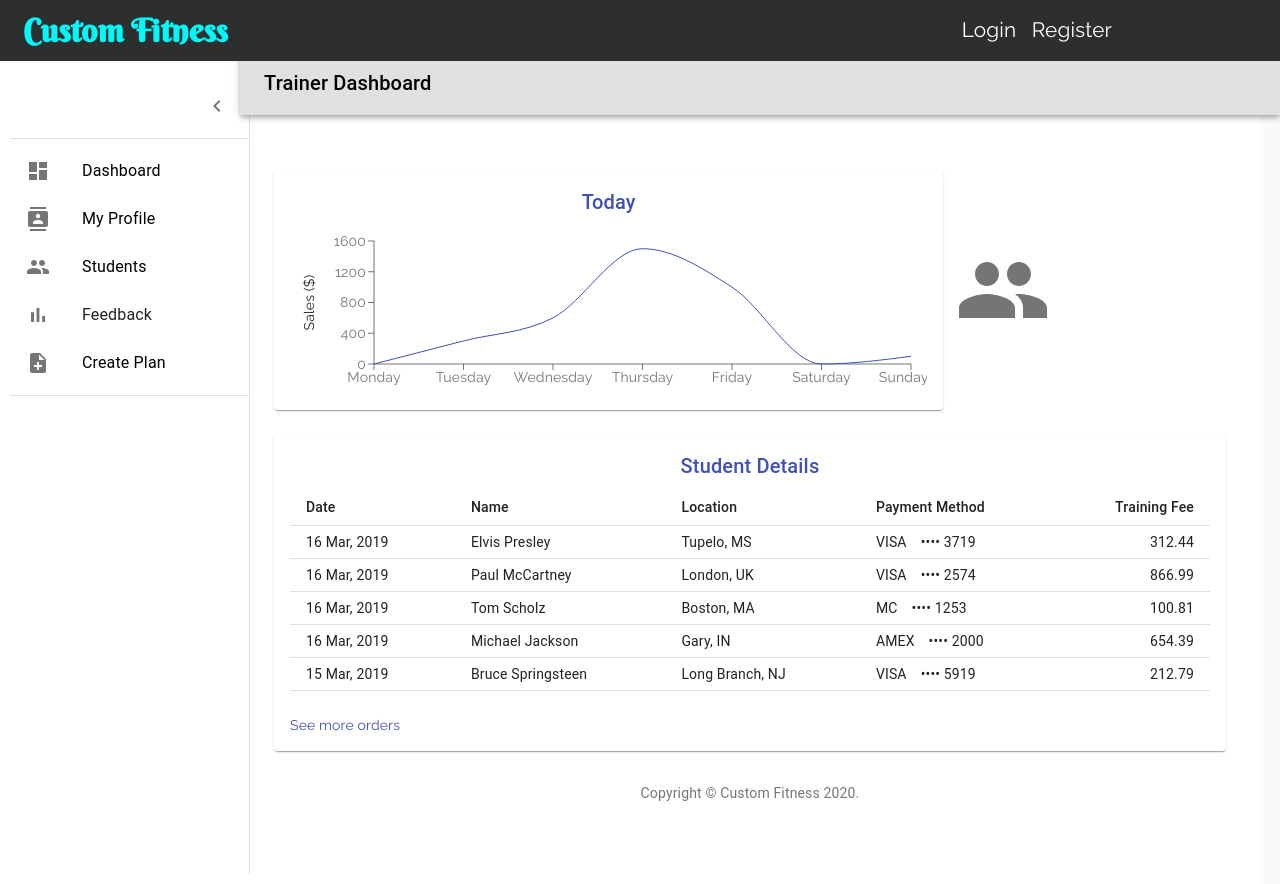
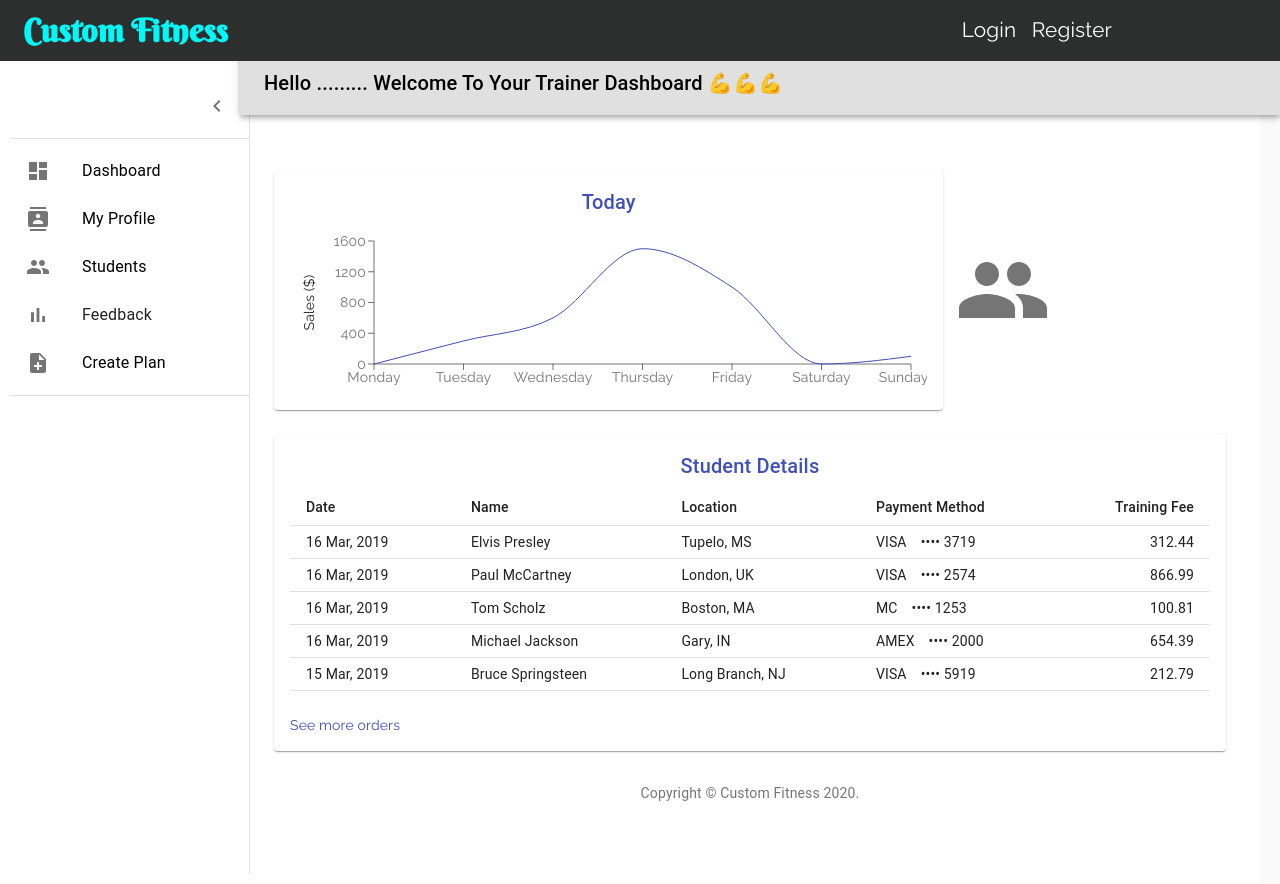
Before and after one commit to Meghanath91/CustomFitness, a React (Create React App) app in the folder my-app/: page /trainer/dashboard in a window 1280 px wide. Built offline with nearby package versions, Linux system fonts and the light colour scheme; no server answers.

Commit message:
added trainer name to dashboard

```diff
--- a/my-app/src/components/Trainer/Dashboard/Students.js
+++ b/my-app/src/components/Trainer/Dashboard/Students.js
@@ -121,7 +121,7 @@ export default function Students(props) {
   return (
     <div className={classes.root}>
       <CssBaseline />
-      <TrainerAppSideBar />
+      <TrainerAppSideBar trainerData={props.trainerData} />
       <main className={classes.content}>
         <Grid item xs={12} md={12} lg={20}>
           <StudentsItem myStudents={props.myStudents} />
--- a/my-app/src/components/Trainer/Dashboard/TrainerAppSidebar.js
+++ b/my-app/src/components/Trainer/Dashboard/TrainerAppSidebar.js
@@ -149,13 +149,8 @@ export default function TrainerAppSideBar(props) {
             noWrap
             className={classes.title}
           >
-            Trainer Dashboard
+            Hello {props.trainerData.name} ......... Welcome To Your Trainer Dashboard 💪💪💪
           </Typography>
-          {/* <IconButton color="inherit">
-            <Badge badgeContent={4} color="secondary">
-              <NotificationsIcon />
-            </Badge>
-          </IconButton> */}
         </Toolbar>
       </AppBar>
       <Drawer
--- a/my-app/src/components/Trainer/TrainerDashboard.js
+++ b/my-app/src/components/Trainer/TrainerDashboard.js
@@ -174,7 +174,7 @@ export default function TrainerDashboard(props) {
   return (
     <div className={classes.root}>
       <CssBaseline />
-      <TrainerAppSideBar subscriptions={subscriptions} />
+      <TrainerAppSideBar trainerData={props.trainerData} subscriptions={subscriptions} />
       <main className={classes.content}>
         <div className={classes.appBarSpacer} />
         <Container maxWidth="lg" className={classes.container}>
--- a/my-app/src/components/Trainer/TrainerProfile.js
+++ b/my-app/src/components/Trainer/TrainerProfile.js
@@ -115,7 +115,7 @@ export default function TrainerProfile(props) {
   return (
     <div className={classes.root}>
       <CssBaseline />
-      <TrainerAppSideBar />
+      <TrainerAppSideBar trainerData={props.trainerData} />
       <main className={classes.content}>
         <div className={classes.appBarSpacer} />
         <Container maxWidth="lg" className={classes.container}>
--- a/my-app/src/containers/exercise.js
+++ b/my-app/src/containers/exercise.js
@@ -109,7 +109,7 @@ export default function Exercise(props) {
   return (
     <div className={classes.root}>
       <CssBaseline />
-      <TrainerAppSideBar />
+      <TrainerAppSideBar trainerData={props.trainerData} />
       <main className={classes.content}>
         <Grid item xs={12} md={12} lg={20}>
           <CustomPlan
--- a/my-app/src/containers/trainer.js
+++ b/my-app/src/containers/trainer.js
@@ -49,7 +49,7 @@ export default function Trainer(props) {
           </Route>
 
           <Route path="/trainer/students">
-            <Students myStudents={myStudents} cards={cards} />
+            <Students myStudents={myStudents} cards={cards} trainerData={props.trainerData} />
           </Route>
 
           <Route path="/trainer/create_plan">
```
